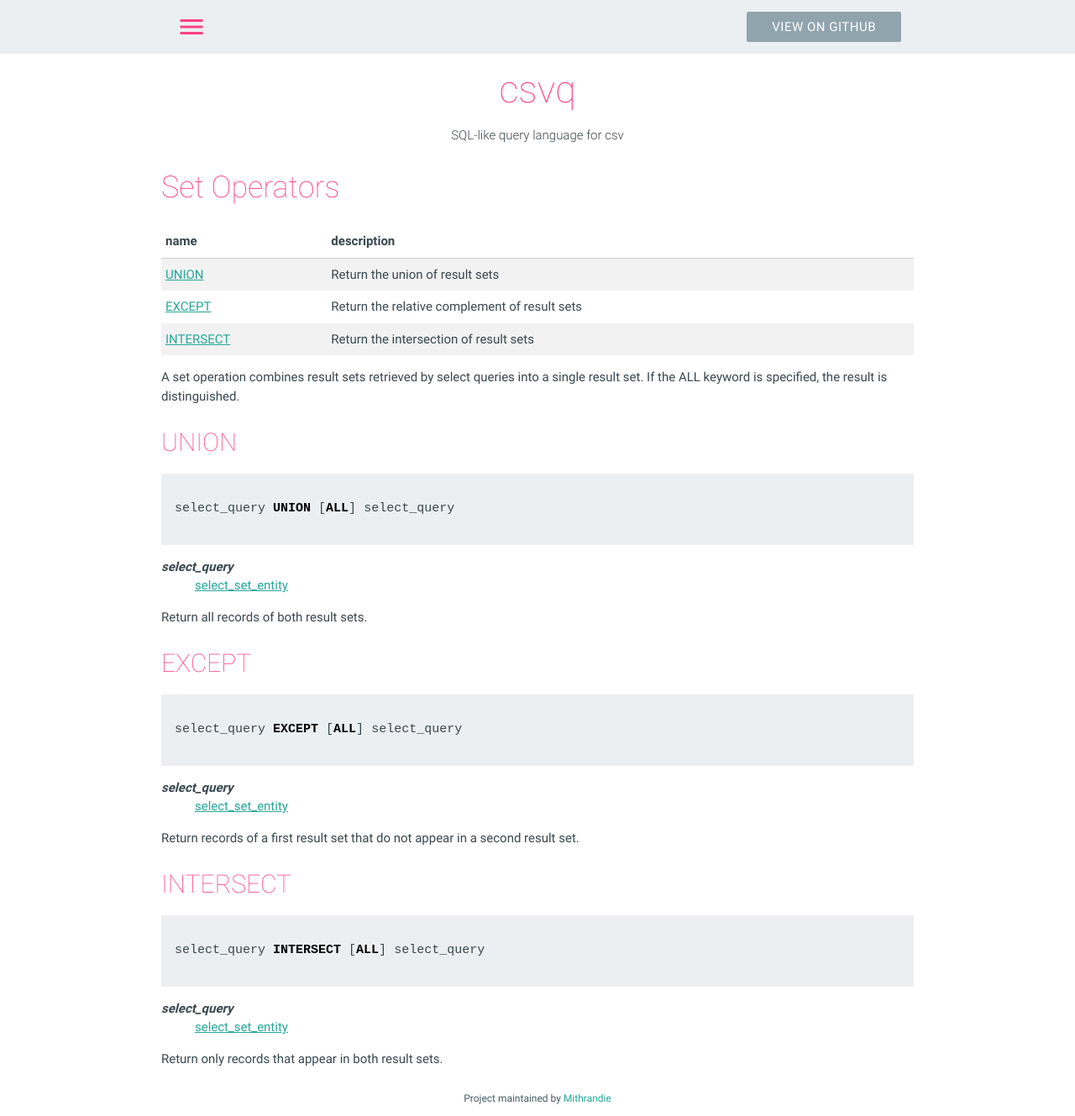
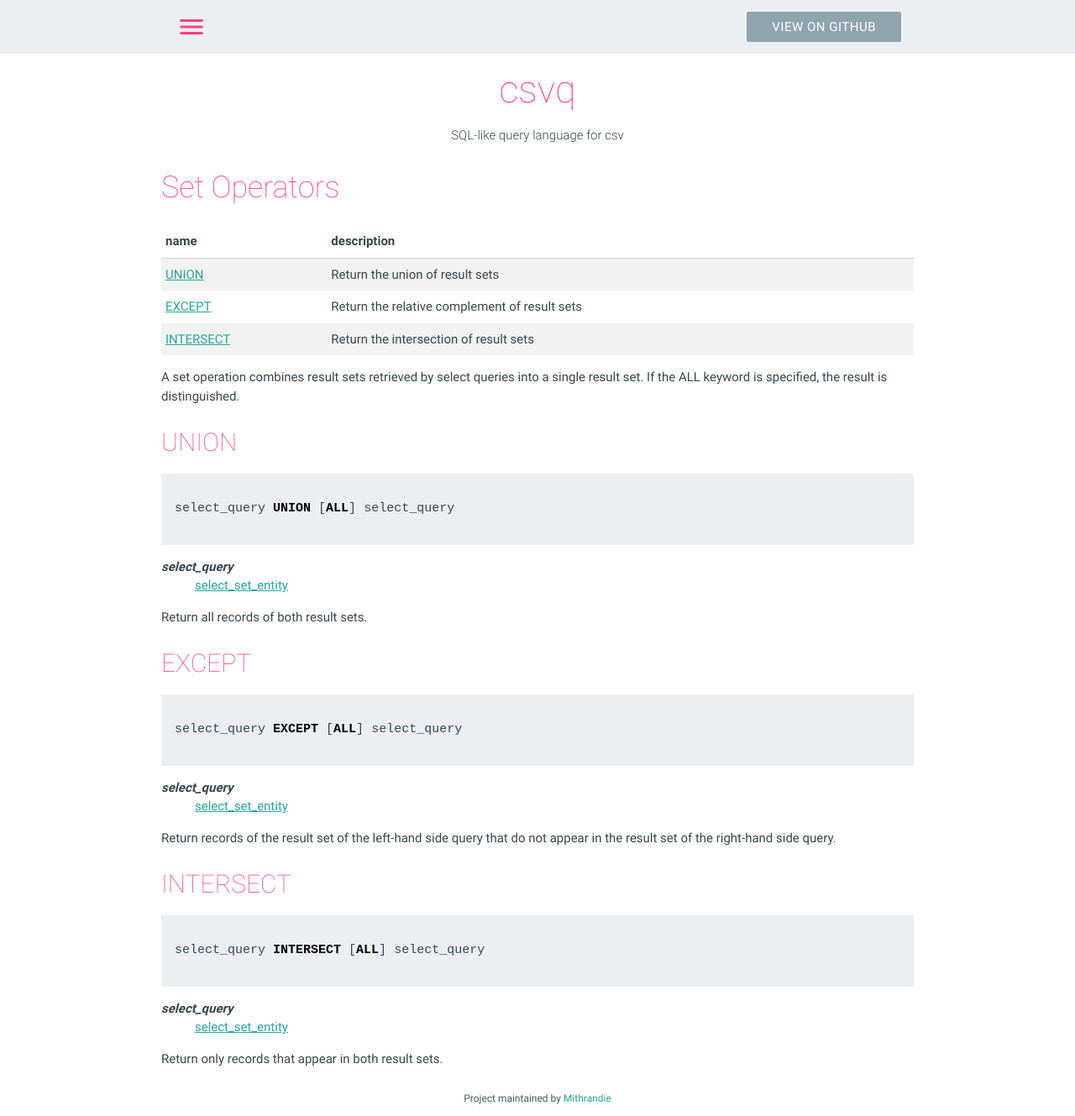
Before and after one commit to mithrandie/csvq, a Jekyll site: the page built from docs/_posts/2006-01-02-set-operators.md, in a window 1280 px wide. Shown: the whole page at 84% size. Built offline with Jekyll 4.4.1, drawn with Linux system fonts in a browser that asks for light colours.

Commit message:
Update docs.

```diff
--- a/docs/_posts/2006-01-02-set-operators.md
+++ b/docs/_posts/2006-01-02-set-operators.md
@@ -37,7 +37,7 @@ select_query EXCEPT [ALL] select_query
 _select_query_
 : [select_set_entity]({{ '/reference/select-query.html' | relative_url }})
 
-Return records of a first result set that do not appear in a second result set.
+Return records of the result set of the left-hand side query that do not appear in the result set of the right-hand side query.
 
 ## INTERSECT
 {: #intersect}
--- a/docs/sitemap.xml
+++ b/docs/sitemap.xml
@@ -102,7 +102,7 @@
 </url>
 <url>
   <loc>https://mithrandie.github.io/csvq/reference/set-operators.html</loc>
-  <lastmod>2017-06-29T17:08:49+00:00</lastmod>
+  <lastmod>2017-06-29T18:00:21+00:00</lastmod>
 </url>
 <url>
   <loc>https://mithrandie.github.io/csvq/reference/aggregate-functions.html</loc>
```
